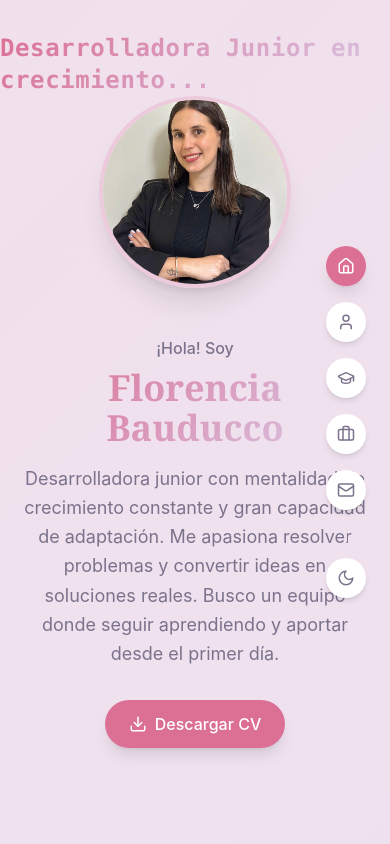
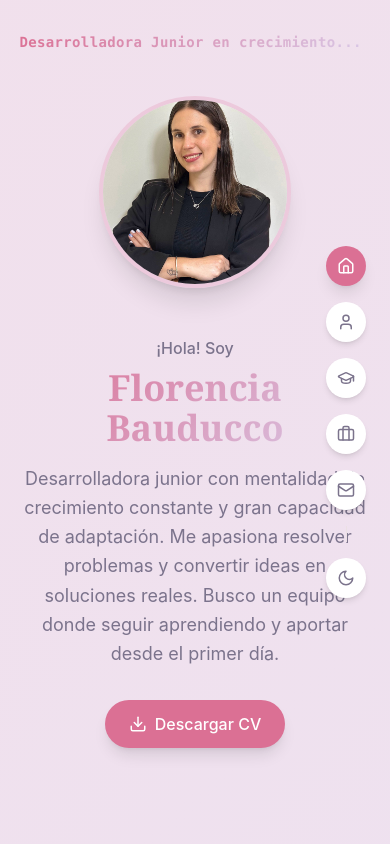
Before and after one commit to FlorBauducco/portfolio_florencia, a React (Vite) app: page / in a window 390 px wide. Shown: the top 844 px of the page. Built offline with nearby package versions, Linux system fonts and the light colour scheme; the HTML template or start-up script is replaced by a standard one.

Commit message:
Fix de animacion en Hero - Responsive

```diff
--- a/src/components/portfolio/HeroSection.tsx
+++ b/src/components/portfolio/HeroSection.tsx
@@ -37,8 +37,8 @@ const HeroSection = () => {
 
   return (
     <SectionWrapper id="home" className="relative">
-      <div className="absolute top-8 left-0 right-0 flex justify-center pointer-events-none">
-        <span className="text-gradient font-mono text-2xl md:text-3xl font-semibold tracking-wide">
+      <div className="absolute top-8 left-0 right-0 flex justify-center pointer-events-none px-4">
+        <span className="text-gradient font-mono text-sm md:text-2xl lg:text-3xl font-semibold tracking-wide">
           {displayed}
           <span className="animate-pulse">|</span>
         </span>
```
